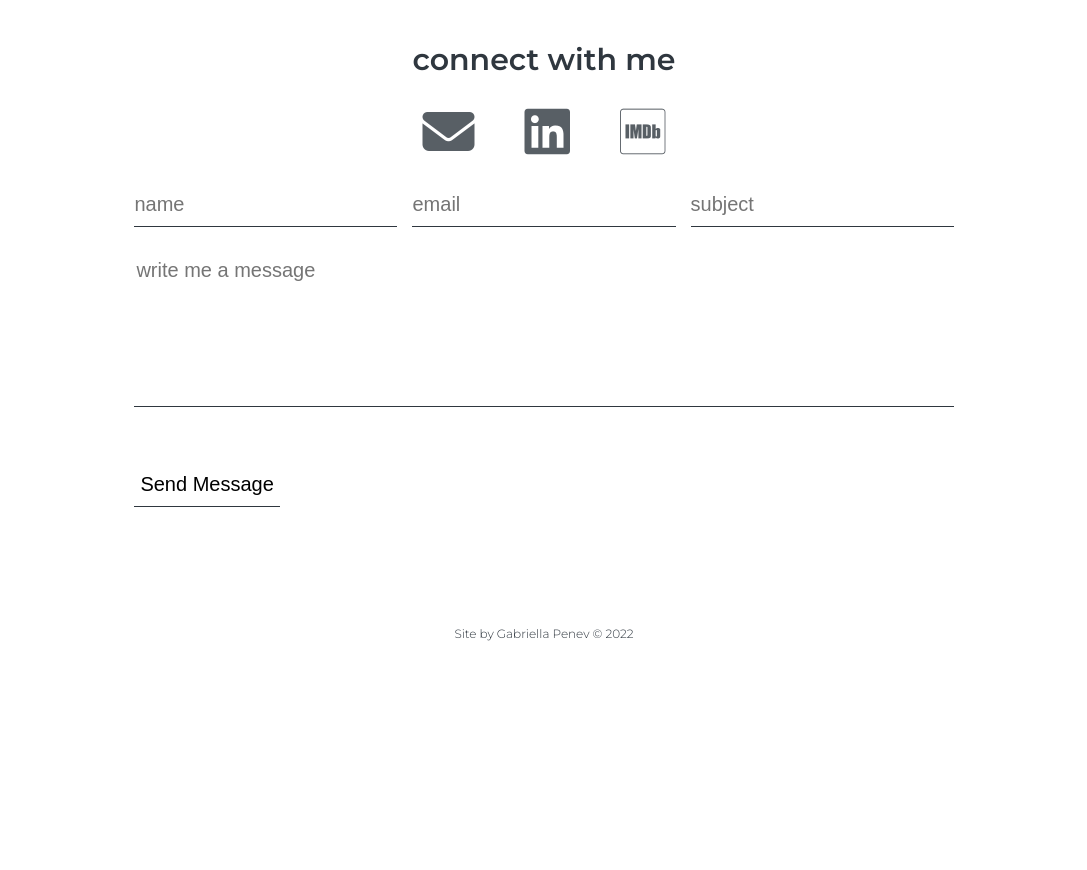
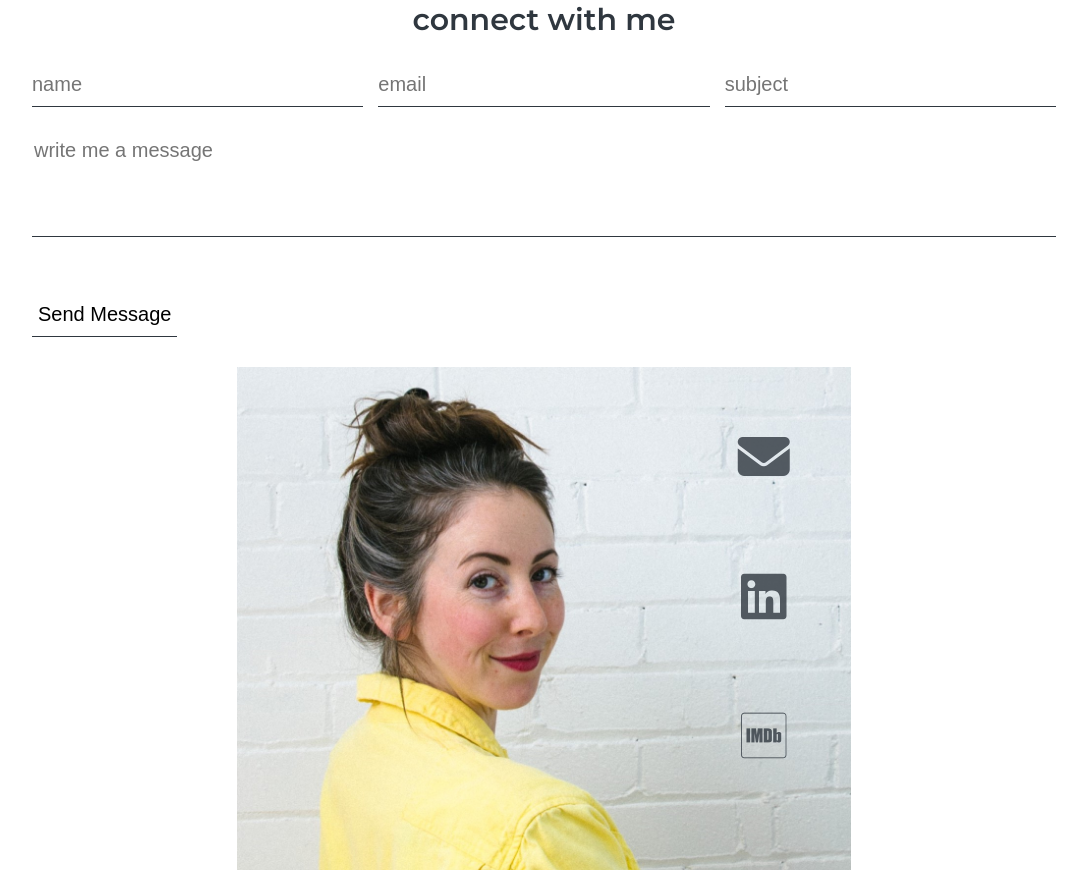
Before and after one commit to GabriellaPenev/caitlin-english-portfolio, a plain HTML site: page contact.html in a window 1280 px wide. Shown: the part 204-1074 px from the top of the page, without its empty margins (96-1183 px from the left). Before the commit the page ends 864 px from the top, so only its background shows below. Drawn offline with nearby package versions, Linux system fonts and the light colour scheme.

Commit message:
Added in contact image and positioning for contact icons

```diff
--- a/contact.html
+++ b/contact.html
@@ -61,21 +61,7 @@
         <section class="wrapper animate__animated animate__fadeIn">
             <div class="contact-text">
                 <h2>connect with me</h2>
-                <div class="contact-icons">
-                    <ul>
-                        <li><a href="mailto:caitlin.english87@gmail.com" target="_blank" rel="noopener noreferrer">
-                                <i class="fa-solid fa-envelope"></i>
-                            </a></li>
-                        <li><a href="#" target="_blank" rel="noopener noreferrer">
-                                <i class="fa-brands fa-linkedin"></i>
-                            </a></li>
-                        <li><a href="https://www.imdb.com/name/nm8475407/" target="_blank" rel="noopener noreferrer">
-                                <i class="fa-brands fa-imdb"></i>
-                            </a></li>
-                    </ul>
-                </div>
-                <section class="contactForm">
-                    <div class="wrapper">
+
                 <form action="#">
                     <fieldset>
                         <div class="form-inputs">
@@ -90,14 +76,36 @@
                         </div>
 
                         <label for="submit" class="sr-only">write me a message</label>
-                                <textarea id="submit" placeholder="write me a message"  maxlength="300" required></textarea>
+                        <textarea id="submit" placeholder="write me a message" maxlength="300" required></textarea>
 
                         <button type="submit" class="submit">Send Message</button>
 
                     </fieldset>
                 </form>
+
+                <div class="contact-flex-container">
+
+                    <div class="contact-image">
+                        <img src="./assets/cait-contact.jpg" alt="Headshot of Caitlin English">
                     </div>
-                </section>
+
+                    <div class="contact-icons">
+                        <ul>
+                            <li><a href="mailto:caitlin.english87@gmail.com" target="_blank" rel="noopener noreferrer">
+                                    <i class="fa-solid fa-envelope"></i>
+                                </a></li>
+                            <li><a href="#" target="_blank" rel="noopener noreferrer">
+                                    <i class="fa-brands fa-linkedin"></i>
+                                </a></li>
+                            <li><a href="https://www.imdb.com/name/nm8475407/" target="_blank"
+                                    rel="noopener noreferrer">
+                                    <i class="fa-brands fa-imdb"></i>
+                                </a></li>
+                        </ul>
+                    </div>
+
+                </div>
+
             </div>
         </section>
     </main>
--- a/styles/sass/_contact.scss
+++ b/styles/sass/_contact.scss
@@ -1,35 +1,12 @@
 
 .contact-text {
-    margin-top: 80px;
-}
-
-.contact-icons ul {
-    display: flex;
-    justify-content: center;
-    li {
-        padding: 0 25px;
-        transition: .3s ease all;
-        opacity: 0.8;
-        :active {
-            transform: scale(0.9);
-        }
-        &:hover,
-        &:focus {
-            opacity: 1;
-            scale: (1.1);
-        }
-        a {
-            font-size: 2.6rem;
-            color: #2f373f;
-            transition: .3s ease all;
-        }
-    }
+    margin-top: 40px;
 }
 
 textarea {
     resize: none;
     width: 100%;
-    height: 150px;
+    height: 100px;
     border: none;
     border-bottom: 1px solid #2f373f;
     margin: 30px 0 60px 0;
@@ -62,7 +39,7 @@ fieldset {
     border: none;
     border-bottom: 1px solid #2f373f;
     padding-bottom: 10px;
-    margin-bottom: 20px;
+    margin-bottom: 30px;
     background-color: transparent;
     font-weight: normal;
     &:hover,
@@ -70,3 +47,38 @@ fieldset {
         cursor: pointer;
     }
 }
+
+.contact-flex-container {
+    position: relative;
+    width: 60%;
+    margin: 0 auto;
+    .contact-icons {
+        position: absolute;
+        top: 5%;
+        right: 10%;
+    }
+}
+
+.contact-icons ul {
+    display: flex;
+    flex-direction: column;
+    justify-content: space-between;
+    li {
+        transition: .3s ease all;
+        opacity: 0.8;
+        margin-bottom: 80px;
+        :active {
+            transform: scale(0.9);
+        }
+        &:hover,
+        &:focus {
+            opacity: 1;
+            scale: (1.1);
+        }
+        a {
+            font-size: 2.6rem;
+            color: #2f373f;
+            transition: .3s ease all;
+        }
+    }
+}
--- a/styles/sass/_mediaQueries.scss
+++ b/styles/sass/_mediaQueries.scss
@@ -41,9 +41,12 @@
         flex-direction: column;
         input {
             width: 100%;
+        }
     }
-}
 
+    .contact-flex-container {
+        width: 80%;
+    }
 }
 
 
@@ -62,6 +65,15 @@
     .project {
         width: 100%;
     }
+
+    .contact-icons ul li {
+        margin-bottom: 20px;
+    }
+
+    .contact-flex-container {
+        width: 100%;
+    }
+
 }
 
 @media ( max-width: 400px ) {
```
Also changed, not shown: index.html (+1 -1 lines), assets/cait-contact.jpg (added), assets/cait-home.jpg (renamed from assets/hero2.jpg), styles/style.css, 1 other file. Lines whose indentation alone changed are shown as unchanged.
